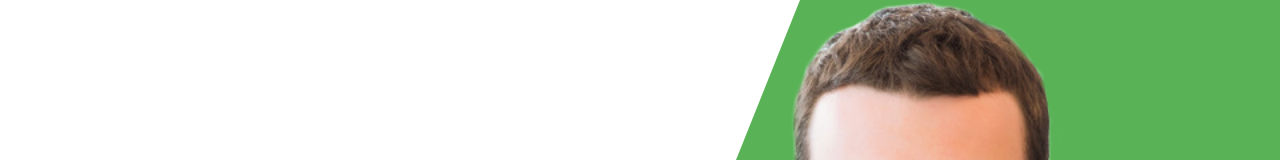
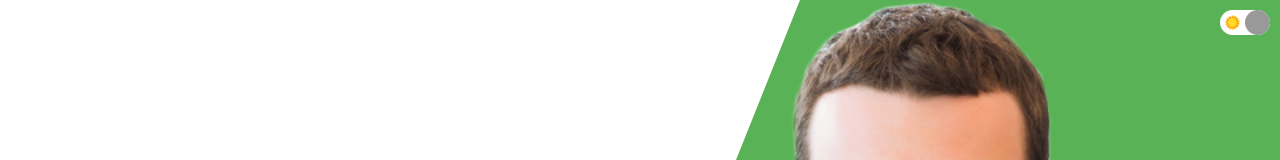
Before and after one commit to yogimeizalputra/PixelsX-Studio, a React (Create React App) app: page / in a window 1280 px wide. Shown: the top 160 px of the page. Built offline with nearby package versions, Linux system fonts and the light colour scheme.

Commit message:
Dark Mode using ContextAPI

```diff
--- a/src/App.js
+++ b/src/App.js
@@ -1,12 +1,24 @@
-import React from 'react';
+import React, { useContext } from 'react';
 import About from './components/about/About';
 import Contact from './components/contact/Contact';
 import Intro from './components/intro/Intro';
 import ProductList from './components/productList/ProductList';
+import Toggle from './components/toggle/Toggle';
+import { ThemeContext } from "./context";
 
 function App() {
+
+  const theme = useContext(ThemeContext);
+  const darkMode = theme.state.darkMode;
+
   return (
-    <div className="App">
+    <div className="App"
+         style={{
+           backgroundColor: darkMode ? "#222" : "white",
+           color: darkMode && "white",
+         }}
+      >
+      <Toggle />
       <Intro />
       <About />
       <ProductList />
--- a/src/components/contact/Contact.jsx
+++ b/src/components/contact/Contact.jsx
@@ -1,14 +1,18 @@
-import React, { useRef, useState } from 'react'
+import React, { useContext, useRef, useState } from 'react'
 import './contact.css'
 import Phone from '../../img/phone.png'
 import Email from '../../img/email.png'
 import Address from '../../img/address.png'
 import emailjs from 'emailjs-com';
+import { ThemeContext } from '../../context'
 
 const Contact = () => {
 
     const formRef = useRef();
     const [done, setDone] = useState(false)
+
+    const theme = useContext(ThemeContext);
+    const darkMode = theme.state.darkMode;
 
     const handleSubmit = (e) => {
         e.preventDefault();
@@ -57,10 +61,10 @@
                             freelancing if the right project comes along. me.
                         </p>
                         <form ref={formRef} onSubmit={handleSubmit}>
-                            <input type="text" placeholder="Name" name="user_name" />
-                            <input type="text" placeholder="Subject" name="user_subject" />
-                            <input type="text" placeholder="Email" name="user_email" />
-                            <textarea rows="5" placeholder="Message" name="message" />
+                            <input style={{ backgroundColor: darkMode && "#333" }} type="text" placeholder="Name" name="user_name" />
+                            <input style={{ backgroundColor: darkMode && "#333 "}} type="text" placeholder="Subject" name="user_subject" />
+                            <input style={{ backgroundColor: darkMode && "#333" }} type="text" placeholder="Email" name="user_email" />
+                            <textarea style={{ backgroundColor: darkMode && "#333" }} rows="5" placeholder="Message" name="message" />
                             <button>Submit</button>
                             {done && "Thank you..."}
                         </form>
--- /dev/null
+++ b/src/components/toggle/Toggle.jsx
@@ -0,0 +1,28 @@
+import React, { useContext } from 'react'
+import './toggle.css'
+import Sun from '../../img/sun.png'
+import Moon from '../../img/moon.png'
+import { ThemeContext } from '../../context'
+
+const Toggle = () => {
+
+    const theme = useContext(ThemeContext);
+
+    const handleClick = () => {
+        theme.dispatch({ type: "TOGGLE" });
+    };
+
+    return (
+        <div className="toggle">
+            <img className="toggle-icon" src={Sun} alt="" />
+            <img className="toggle-icon" src={Moon} alt="" />
+            <div
+                className="toggle-button"
+                onClick={handleClick}
+                style={{ left: theme.state.darkMode ? 0 : 25 }}
+            ></div>
+        </div>
+    )
+}
+
+export default Toggle
--- /dev/null
+++ b/src/components/toggle/toggle.css
@@ -0,0 +1,26 @@
+.toggle{
+    width: 50px;
+    height: 25px;
+    border-radius: 20px;
+    border: 1pz solid #999;
+    background-color: white;
+    position: fixed;
+    top: 10px;
+    right: 10px;
+    z-index: 999;
+    display: flex;
+    align-items: center;
+    justify-content: space-around;
+}
+.toggle-icon{
+    width: 15px;
+    height: 15px;
+}
+.toggle-button{
+    width: 25px;
+    height: 25px;
+    border-radius: 50%;
+    background-color: #999;
+    position: absolute;
+    cursor: pointer;
+}
--- /dev/null
+++ b/src/context.js
@@ -0,0 +1,22 @@
+import { createContext, useReducer } from "react";
+
+export const ThemeContext = createContext();
+
+const INITIAL_STATE = { darkMode: false };
+
+const themeReducer = (state, action) => {
+  switch (action.type) {
+    case "TOGGLE":
+      return { darkMode: !state.darkMode };
+    default:
+      return state;
+  }
+};
+
+export const ThemeProvider = (props) => {
+  const [state, dispatch] = useReducer(themeReducer, INITIAL_STATE);
+
+  return (
+    <ThemeContext.Provider value={{state, dispatch}}>{props.children}</ThemeContext.Provider>
+  );
+};
--- a/src/index.js
+++ b/src/index.js
@@ -2,5 +2,10 @@
 import ReactDOM from 'react-dom';
 import './index.css';
 import App from './App';
+import { ThemeProvider } from './context';
 
-ReactDOM.render(<App />, document.getElementById('root'));
+ReactDOM.render(
+    <ThemeProvider>
+        <App />
+    </ThemeProvider>,
+    document.getElementById('root'));
```
